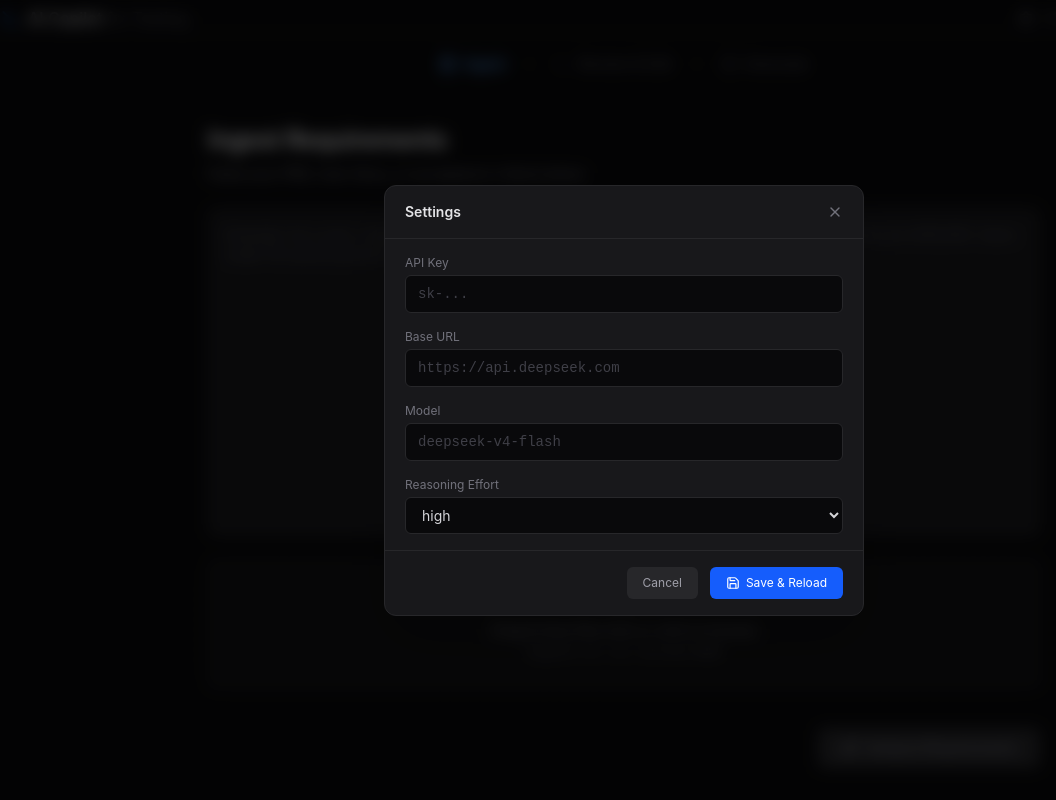
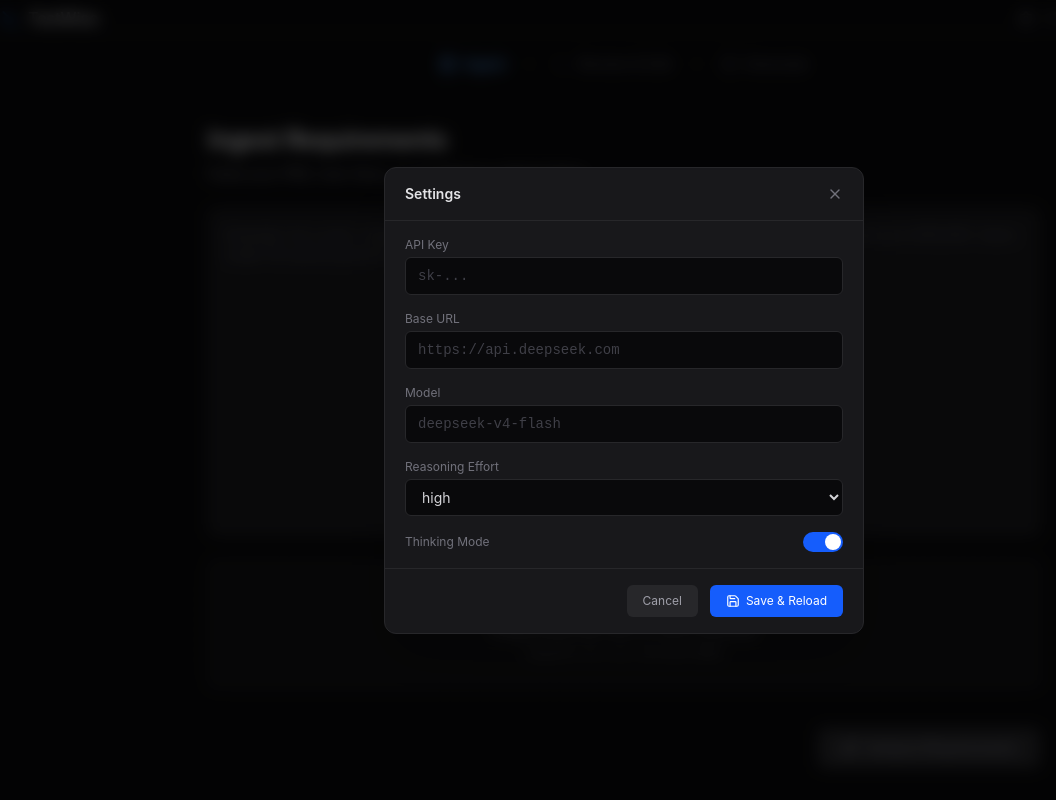
Before and after one commit to saikewei/ai-test-tool, a Vue app: page / in a window 1280 px wide. Both pictures are taken after a click on the button "Settings". Shown: the whole page, without its empty margins (16-1072 px from the left). Built offline with nearby package versions, Linux system fonts and the light colour scheme.

Commit message:
feat: add thinking mode toggle; rename app to TestWise

```diff
--- a/electron-builder.yml
+++ b/electron-builder.yml
@@ -1,5 +1,5 @@
-appId: com.electron.app
-productName: ai-test-tool
+appId: com.testwise.app
+productName: testwise
 directories:
   buildResources: build
 files:
@@ -12,7 +12,7 @@ files:
 asarUnpack:
   - resources/**
 win:
-  executableName: ai-test-tool
+  executableName: testwise
 nsis:
   artifactName: ${name}-${version}-setup.${ext}
   shortcutName: ${productName}
--- a/package.json
+++ b/package.json
@@ -1,9 +1,9 @@
 {
-  "name": "ai-test-tool",
+  "name": "testwise",
   "version": "1.0.0",
-  "description": "An Electron application with Vue and TypeScript",
+  "description": "AI-powered software testing assistant",
   "main": "./out/main/index.js",
-  "author": "example.com",
+  "author": "",
   "homepage": "https://electron-vite.org",
   "scripts": {
     "format": "prettier --write .",
--- a/src/main/config.ts
+++ b/src/main/config.ts
@@ -8,6 +8,7 @@ export interface LlmConfig {
   model: string
   baseURL: string
   reasoningEffort: 'high' | 'max'
+  thinkingEnabled: boolean
 }
 
 export interface AppConfig {
--- a/src/main/index.ts
+++ b/src/main/index.ts
@@ -7,6 +7,7 @@ import type { LlmConfig } from './config'
 import icon from '../../resources/icon.png?asset'
 
 app.commandLine.appendSwitch('disable-gpu-sandbox')
+app.setName('TestWise')
 
 function createWindow(): void {
   // Create the browser window.
@@ -59,7 +60,7 @@ app.whenReady().then(async () => {
   }
 
   // Set app user model id for windows
-  electronApp.setAppUserModelId('com.electron')
+  electronApp.setAppUserModelId('com.testwise.app')
 
   // Default open or close DevTools by F12 in development
   // and ignore CommandOrControl + R in production.
--- a/src/main/llm.ts
+++ b/src/main/llm.ts
@@ -7,6 +7,7 @@ const SYSTEM_PROMPT = '你是一个软件测试专家，协助我分析和测试
 let openai: OpenAI | null = null
 let model: string | null = null
 let reasoningEffort: 'high' | 'max' | null = null
+let thinkingEnabled = true
 
 function buildClient(config: AppConfig): void {
   openai = new OpenAI({
@@ -15,6 +16,7 @@ function buildClient(config: AppConfig): void {
   })
   model = config.llm.model
   reasoningEffort = config.llm.reasoningEffort
+  thinkingEnabled = config.llm.thinkingEnabled ?? true
 }
 
 onConfigChange((newConfig) => {
@@ -38,15 +40,15 @@ async function requestLlm(
 ): Promise<string> {
   await ensureClient()
 
+  // @ts-expect-error reasoning_effort('max') + thinking not fully in upstream types
   const completion = await openai!.chat.completions.create({
     messages: [
       { role: 'system', content: systemPrompt },
       { role: 'user', content: userPrompt }
     ],
     model: model as string,
-    thinking: { type: 'enabled' },
-    // @ts-expect-error 'max' not in upstream ReasoningEffort union
-    reasoning_effort: reasoningEffort,
+    thinking: { type: thinkingEnabled ? 'enabled' : 'disabled' },
+    ...(thinkingEnabled ? { reasoning_effort: reasoningEffort } : {}),
     response_format: returnJson ? { type: 'json_object' as const } : undefined,
     stream: false
   })
--- a/src/preload/index.d.ts
+++ b/src/preload/index.d.ts
@@ -5,6 +5,7 @@ interface LlmConfigData {
   model: string
   baseURL: string
   reasoningEffort: string
+  thinkingEnabled: boolean
 }
 
 interface AppConfigData {
--- a/src/renderer/index.html
+++ b/src/renderer/index.html
@@ -2,7 +2,7 @@
 <html>
   <head>
     <meta charset="UTF-8" />
-    <title>Electron</title>
+    <title>TestWise</title>
     <!-- https://developer.mozilla.org/en-US/docs/Web/HTTP/CSP -->
     <meta
       http-equiv="Content-Security-Policy"
--- a/src/renderer/src/App.vue
+++ b/src/renderer/src/App.vue
@@ -51,7 +51,7 @@ const resetAll = (): void => {
         style="-webkit-app-region: no-drag"
       >
         <Terminal class="w-5 h-5 text-blue-500" />
-        <span>AI Copilot <span class="text-zinc-600 font-normal">for Testing</span></span>
+        <span>TestWise</span>
       </div>
       <div class="ml-auto flex items-center gap-3" style="-webkit-app-region: no-drag">
         <button
--- a/src/renderer/src/components/SettingsDialog.vue
+++ b/src/renderer/src/components/SettingsDialog.vue
@@ -12,7 +12,8 @@ const form = reactive({
   apiKey: '',
   model: '',
   baseURL: '',
-  reasoningEffort: 'high' as string
+  reasoningEffort: 'high' as string,
+  thinkingEnabled: true
 })
 
 // 打开时读取当前配置
@@ -25,6 +26,7 @@ async function load(): Promise<void> {
       form.model = config.llm.model || ''
       form.baseURL = config.llm.baseURL || ''
       form.reasoningEffort = config.llm.reasoningEffort || 'high'
+      form.thinkingEnabled = config.llm.thinkingEnabled ?? true
     }
   } catch {
     // config 不存在时表单留空
@@ -43,7 +45,8 @@ async function handleSave(): Promise<void> {
       apiKey: form.apiKey,
       model: form.model,
       baseURL: form.baseURL,
-      reasoningEffort: form.reasoningEffort
+      reasoningEffort: form.reasoningEffort,
+      thinkingEnabled: form.thinkingEnabled
     })
     await window.api.reloadConfig()
     message.value = { type: 'success', text: 'Settings saved and reloaded.' }
@@ -61,11 +64,16 @@ async function handleSave(): Promise<void> {
 <template>
   <Teleport to="body">
     <div class="fixed inset-0 z-50 flex items-center justify-center bg-black/60 backdrop-blur-sm">
-      <div class="bg-zinc-900 border border-zinc-800 rounded-xl w-[480px] max-h-[90vh] overflow-y-auto shadow-2xl">
+      <div
+        class="bg-zinc-900 border border-zinc-800 rounded-xl w-[480px] max-h-[90vh] overflow-y-auto shadow-2xl"
+      >
         <!-- Header -->
         <div class="flex items-center justify-between px-5 py-4 border-b border-zinc-800">
           <h2 class="text-sm font-semibold text-zinc-200">Settings</h2>
-          <button class="text-zinc-500 hover:text-zinc-300 transition-colors" @click="emit('close')">
+          <button
+            class="text-zinc-500 hover:text-zinc-300 transition-colors"
+            @click="emit('close')"
+          >
             <X class="w-4 h-4" />
           </button>
         </div>
@@ -110,14 +118,36 @@ async function handleSave(): Promise<void> {
 
           <!-- reasoningEffort -->
           <div>
-            <label class="block text-xs text-zinc-500 mb-1">Reasoning Effort</label>
+            <label
+              class="block text-xs mb-1"
+              :class="form.thinkingEnabled ? 'text-zinc-500' : 'text-zinc-700'"
+              >Reasoning Effort</label
+            >
             <select
               v-model="form.reasoningEffort"
-              class="w-full bg-zinc-950 border border-zinc-800 rounded-md px-3 py-2 text-sm text-zinc-300 outline-none focus:border-blue-500 cursor-pointer"
+              :disabled="!form.thinkingEnabled"
+              class="w-full bg-zinc-950 border border-zinc-800 rounded-md px-3 py-2 text-sm outline-none focus:border-blue-500 cursor-pointer transition-colors"
+              :class="form.thinkingEnabled ? 'text-zinc-300' : 'text-zinc-700 cursor-not-allowed'"
             >
               <option value="high" class="bg-zinc-800">high</option>
               <option value="max" class="bg-zinc-800">max</option>
             </select>
+          </div>
+
+          <!-- thinkingEnabled -->
+          <div class="flex items-center justify-between">
+            <label class="text-xs text-zinc-500">Thinking Mode</label>
+            <button
+              type="button"
+              class="relative w-10 h-5 rounded-full transition-colors"
+              :class="form.thinkingEnabled ? 'bg-blue-600' : 'bg-zinc-700'"
+              @click="form.thinkingEnabled = !form.thinkingEnabled"
+            >
+              <span
+                class="absolute top-0.5 left-0.5 w-4 h-4 rounded-full bg-white transition-transform"
+                :class="form.thinkingEnabled ? 'translate-x-5' : 'translate-x-0'"
+              ></span>
+            </button>
           </div>
 
           <!-- Message -->
@@ -130,13 +160,19 @@ async function handleSave(): Promise<void> {
                 : 'bg-red-500/10 border border-red-500/20 text-red-400'
             "
           >
-            <component :is="message.type === 'success' ? CheckCircle2 : AlertCircle" class="w-3.5 h-3.5 shrink-0" />
+            <component
+              :is="message.type === 'success' ? CheckCircle2 : AlertCircle"
+              class="w-3.5 h-3.5 shrink-0"
+            />
             {{ message.text }}
           </div>
         </div>
 
         <!-- Footer -->
-        <div v-if="!isLoading" class="flex items-center justify-end gap-3 px-5 py-4 border-t border-zinc-800">
+        <div
+          v-if="!isLoading"
+          class="flex items-center justify-end gap-3 px-5 py-4 border-t border-zinc-800"
+        >
           <button
             class="px-4 py-2 text-xs text-zinc-400 hover:text-zinc-200 bg-zinc-800 hover:bg-zinc-700 rounded-md transition-colors"
             @click="emit('close')"
```
Also changed, not shown: 1 other file (tests, documents, lock files or other folders).
